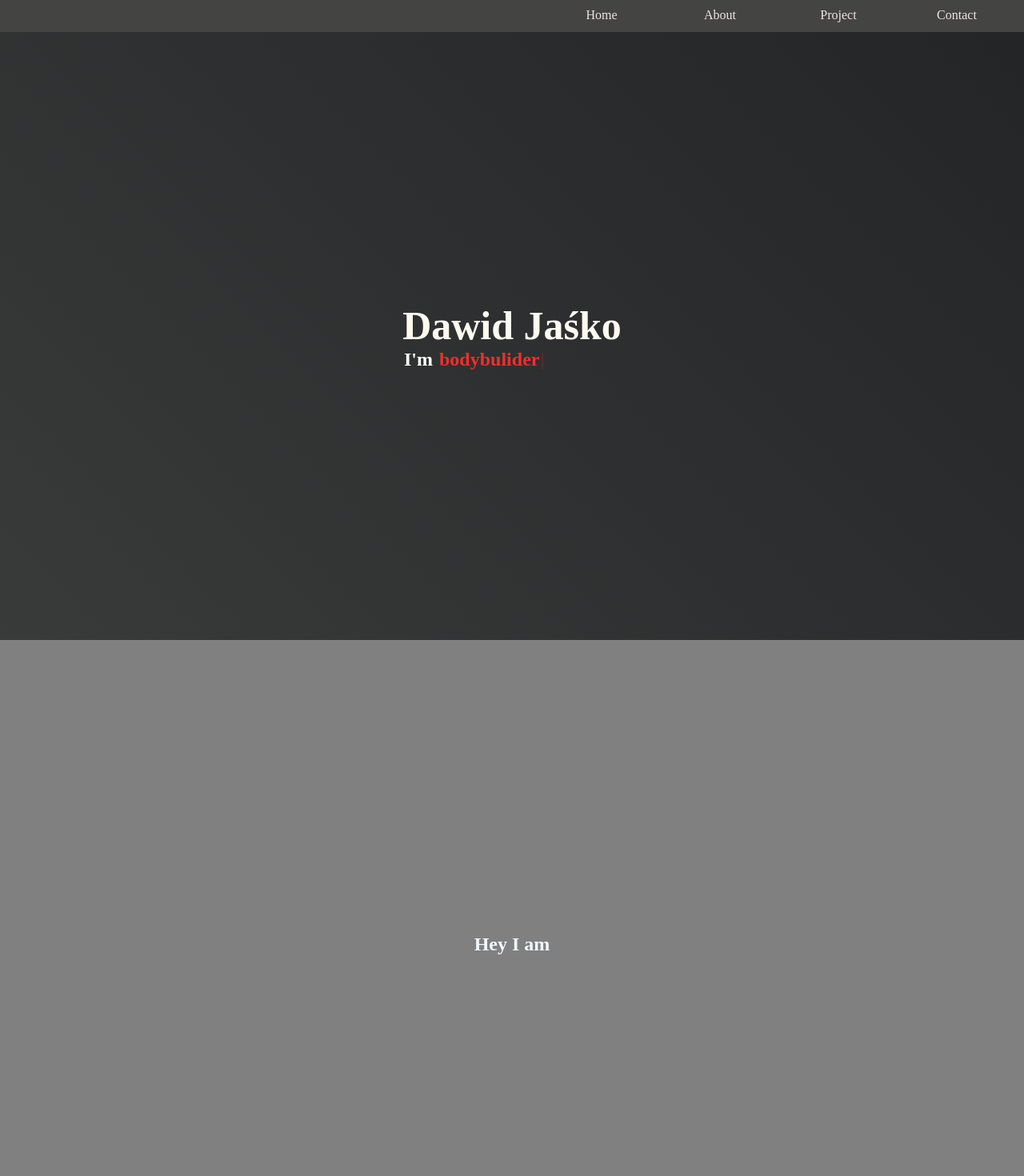
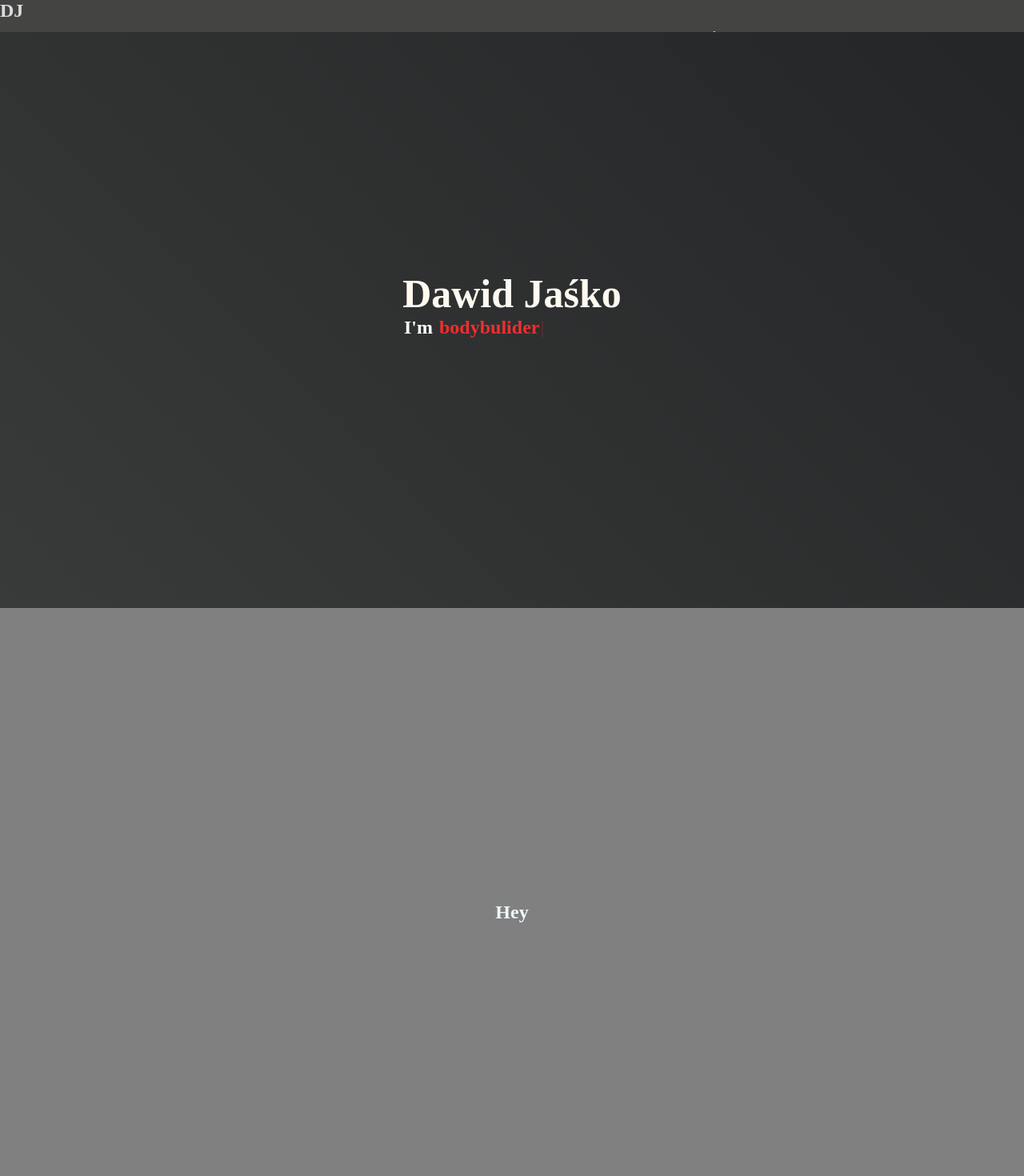
Before and after one commit to DawidJasko/portfolio, a React (Vite) app: page / in a window 1280 px wide. Shown: the top 1470 px of the page at 80% size. Built offline with nearby package versions, Linux system fonts and the light colour scheme.

Commit message:
repair navbar

```diff
--- a/src/components/about/About.jsx
+++ b/src/components/about/About.jsx
@@ -5,7 +5,7 @@ const About = () => {
   return (
     <div id="about" className={styles.navbarContainer}>
       <section id="About" class={styles.aboutSection}>
-        <h1 class={styles.aboutH1}>Hey I am </h1>
+        <h1 class={styles.aboutH1}>Hey </h1>
         <h2 class={styles.aboutH2}></h2>
       </section>
     </div>
--- a/src/components/home/Home.jsx
+++ b/src/components/home/Home.jsx
@@ -4,7 +4,7 @@ import Typewriter from 'typewriter-effect';
 
 const Home = () => {
   const { text } = {
-    words: ['developer', 'bodybulider', 'Enginer'],
+    words: ['developer ', 'bodybuilder', 'engineer', 'guitarist'],
     loop: {},
   };
   return (
--- a/src/components/navbar/Navbar.jsx
+++ b/src/components/navbar/Navbar.jsx
@@ -4,9 +4,11 @@ import { Link } from 'react-scroll';
 
 const Navbar = () => {
   return (
-    <div className={styles.navbarContainer}>
-      <header className={styles.headers}>
     <nav>
+      <div>
+        <h2>DJ</h2>
+      </div>
+      <div>
         <ul className={styles.ul}>
           <li className={styles.li}>
             <Link
@@ -57,10 +59,9 @@ const Navbar = () => {
             </Link>
           </li>
         </ul>
+      </div>
+      <div class={styles.empty}></div>
     </nav>
-      </header>
-      <div class={styles.empty}></div>
-    </div>
   );
 };
 
--- a/src/components/navbar/Navbar.module.css
+++ b/src/components/navbar/Navbar.module.css
@@ -3,11 +3,8 @@
   padding: 0;
   overflow-x: hidden;
 }
-.navbarContainer {
-  background-color: rgb(6, 18, 18);
-  width: 100vw;
-}
-header {
+
+nav {
   background-color: rgb(68, 68, 67);
   color: rgb(221, 221, 224);
   width: 100vw;
```
Also changed, not shown: 1 other file (tests, documents, lock files or other folders). Lines whose indentation alone changed are shown as unchanged.
